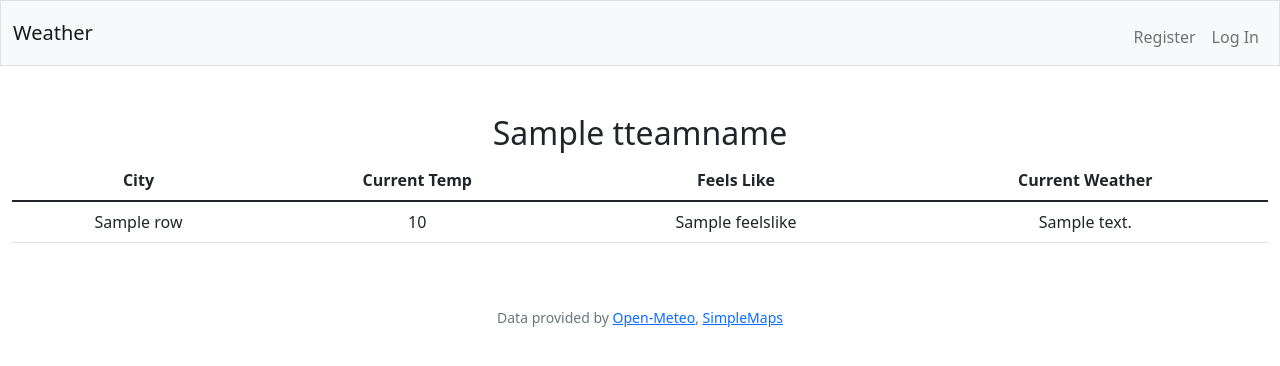
After one commit to tedphillips22/weathergame, a Flask app: template build1/templates/team.html in a window 1280 px wide. The commit adds this page. Shown: the top 366 px of the page. Run offline with Flask 2, Linux system fonts and the light colour scheme; the template is opened without the code that fills it: most values are stand-ins (such as "Sample title", 1, 10 or a date in 2020); some libraries are stand-ins or nearby versions.

Commit message:
added league pages and team pages

```diff
--- a/build1/TODO.txt
+++ b/build1/TODO.txt
@@ -2,11 +2,12 @@
 
 -League invites
 -Should league codes be hashed/secure?
--Address repeated teams in leagues (see Draft)
+-Address repeated cities in leagues (see Draft)
 
--team builder: autocomplete from list, but not from previous entries
 -check for team name dupes when creating teams
 
 -Finalize game setup
 
+-Schedule scoring API pull (crontab / cron)
+
 -Draft
--- a/build1/app.py
+++ b/build1/app.py
@@ -45,10 +45,11 @@ def get_current_weather(cityid):
 
     return(weatherdict)
 
-def message(message):
+def message(message, errorval):
     """Render message to user."""
-
-    return render_template("message.html", message=message)
+    # errorval = 1 includes back button
+    # 0 for no button
+    return render_template("message.html", message=message, errorval = errorval)
 
 def namecheck(city):
     namecheck = db.execute("SELECT count(*) FROM cities WHERE city_state = ?", city)[0]['count(*)']
@@ -78,18 +79,18 @@ def login():
 
         # Ensure username was submitted
         if not request.form.get("username"):
-            return message("must provide username")
+            return message("must provide username", 1)
 
         # Ensure password was submitted
         elif not request.form.get("password"):
-            return message("must provide password")
+            return message("must provide password", 1)
 
         # Query database for username
         rows = db.execute("SELECT * FROM users WHERE username = ?", request.form.get("username"))
 
         # Ensure username exists and password is correct
         if len(rows) != 1 or not check_password_hash(rows[0]["hash"], request.form.get("password")):
-            return message("invalid username and/or password")
+            return message("invalid username and/or password", 1)
 
         # Remember which user has logged in
         session["userid"] = rows[0]["id"]
@@ -123,7 +124,7 @@ def register():
         password = request.form.get("password")
         confirmation = request.form.get("confirmation")
         if password != confirmation:
-            return message("Passwords don't match")
+            return message("Passwords don't match", 1)
 
         else:
             hash = generate_password_hash(password)
@@ -146,17 +147,17 @@ def maketeam():
 
         city1 = request.form.get("city1")
         if namecheck(city1) == 0:
-            return message("Some cities not found. Please use autocomplete and fill in all the blanks.")
+            return message("Some cities not found. Please use autocomplete and fill in all the blanks.", 1)
         city1id = citycheck(city1)
 
         city2 = request.form.get("city2")
         if namecheck(city2) == 0:
-            return message("Some cities not found. Please use autocomplete and fill in all the blanks.")
+            return message("Some cities not found. Please use autocomplete and fill in all the blanks.", 1)
         city2id = citycheck(city2)
 
         city3 = request.form.get("city3")
         if namecheck(city3) == 0:
-            return message("Some cities not found. Please use autocomplete and fill in all the blanks.")
+            return message("Some cities not found. Please use autocomplete and fill in all the blanks.", 1)
         city3id = citycheck(city3)
 
         db.execute("INSERT INTO teams (userid, teamname) VALUES (?, ?)", userid, teamname)
@@ -165,7 +166,7 @@ def maketeam():
         db.execute("INSERT INTO teamcities (teamid, cityid) VALUES (?, ?)", teamid, city2id)
         db.execute("INSERT INTO teamcities (teamid, cityid) VALUES (?, ?)", teamid, city3id)
 
-        return message('Team named "{0}" created'.format(teamname))
+        return message('Team named "{0}" created'.format(teamname), 0)
 
     else:
         cities = db.execute("SELECT city_state FROM cities")
@@ -235,22 +236,25 @@ def myteams():
 def makeleague():
     if request.method == "POST":
         leaguename = request.form.get("leaguename")
-        #check for dupes
+        leaguecheck = db.execute("SELECT count(*) FROM leagues WHERE leaguename LIKE (?)", leaguename)
+        if leaguecheck != 0:
+            return message("League name taken. Please try another name.", 1)
+
         code = request.form.get("code")
 
         userid = session["userid"]
 
         db.execute("INSERT INTO leagues (leaguename, founderid, code) VALUES (?, ?, ?)", leaguename, userid, code)
 
-        return message('League called "{0}" created'.format(leaguename))
+        return message('League called "{0}" created'.format(leaguename), 0)
 
 
     else:
         return render_template("makeleague.html")
 
-@app.route("/leagues")
+@app.route("/myleagues")
 @login_required
-def leagues():
+def myleagues():
     userid = session["userid"]
 
     leagueidsdict = db.execute('SELECT leagueid FROM leaguemembers WHERE userid = (?)', userid)
@@ -268,12 +272,14 @@ def leagues():
     leaguedict = []
     counter = 0
     for id in leagueids:
-        leaguename = db.execute("SELECT leaguename FROM leagues WHERE id = (?)", leagueids[counter])
-        leaguedict.append({'leaguename' : leaguename, 'leagueid' : leagueids[counter]})
+        leaguename = db.execute("SELECT leaguename FROM leagues WHERE id = (?)", leagueids[counter])[0]["leaguename"]
+        teamid = db.execute("SELECT teamid FROM leaguemembers WHERE userid = (?) AND leagueid = (?)", userid, leagueids[counter])[0]['teamid']
+        teamname = db.execute("SELECT teamname FROM teams WHERE id = (?)", teamid)[0]['teamname']
+        leaguedict.append({'leaguename' : leaguename, 'leagueid' : leagueids[counter], 'teamname': teamname})
         counter += 1
 
 
-    return render_template("leagues.html", leaguedict = leaguedict)
+    return render_template("myleagues.html", leaguedict = leaguedict)
 
 @app.route("/joinleague", methods = ["POST", "GET"])
 @login_required
@@ -286,16 +292,22 @@ def joinleague():
         #check if leaguename provided by user exists
         leaguecheck = db.execute("SELECT count(*) FROM leagues WHERE leaguename LIKE (?)", leaguegiven)
         if leaguecheck == 0:
-            return message("League not found")
+            return message("League not found", 1)
+
+        leagueid = db.execute("SELECT id FROM leagues WHERE leaguename LIKE (?)", leaguegiven)[0]["id"]
+
+        membercheck = db.execute("SELECT count(*) FROM leaguemembers WHERE userid = (?) AND leagueid = (?)", userid, leagueid)
+        if membercheck != 0:
+            return message("Can't join a league more than once.", 1)
 
         #check passcode
         codegiven = request.form.get("code")
         leaguecode = db.execute("SELECT code FROM leagues WHERE leaguename LIKE (?)", leaguegiven)[0]["code"]
 
         if leaguecode != codegiven:
-            return message("Passcode incorrect")
+            return message("Passcode incorrect", 1)
 
-        leagueid = db.execute("SELECT id FROM leagues WHERE leaguename LIKE (?)", leaguegiven)[0]["id"]
+
         teamname = request.form.get("teamname")
         print(teamname)
         teamiddict = db.execute("SELECT id FROM teams WHERE teamname = (?) AND userid = (?)", teamname, userid)
@@ -306,7 +318,7 @@ def joinleague():
 
         db.execute("INSERT INTO leaguemembers (userid, leagueid, teamid) VALUES (?, ?, ?)", userid, leagueid, teamid)
 
-        return message('Successfully joined league called "{0}".'.format(leaguegiven))
+        return message('Successfully joined league called "{0}".'.format(leaguegiven), 0)
 
 
 
@@ -314,5 +326,56 @@ def joinleague():
         userid = session["userid"]
         userteams = db.execute("SELECT teamname FROM teams WHERE userid = (?)", userid)
         if len(userteams) == 0:
-            return message("You must create at least one team before joining a league")
+            return message("You must create at least one team before joining a league", 1)
         return render_template("joinleague.html", userteams = userteams)
+
+@app.route("/league/<leaguename>")
+@login_required
+def leaguepage(leaguename):
+    leagueid = db.execute("SELECT id FROM leagues WHERE leaguename LIKE (?)", leaguename)[0]['id']
+
+    lleaguename = db.execute("SELECT leaguename FROM leagues WHERE id = (?)", leagueid)[0]['leaguename']
+
+    teamsdict = db.execute("SELECT teamid FROM leaguemembers WHERE leagueid = (?)", leagueid)
+
+    #loop through dict of team IDS and generate list of teams & owners
+    counter = 0
+    leaguelist = []
+    for row in teamsdict:
+        teamname = (db.execute("SELECT teamname FROM teams WHERE id = (?)", teamsdict[counter]["teamid"])[0]['teamname'])
+        useridtemp = db.execute("SELECT userid FROM teams WHERE id = (?)", teamsdict[counter]["teamid"])[0]['userid']
+        username = db.execute("SELECT username FROM users WHERE id = (?)", useridtemp)[0]['username']
+
+        leaguelist.append({'teamname' : teamname, 'username' : username})
+
+    return render_template("league.html", lleaguename = lleaguename, leaguelist = leaguelist)
+
+
+@app.route("/team/<teamname>")
+@login_required
+def teampage(teamname):
+    teamid = db.execute("SELECT id FROM teams WHERE teamname LIKE (?)", teamname)[0]['id']
+
+    tteamname = db.execute("SELECT teamname FROM teams WHERE id = (?)", teamid)[0]['teamname']
+
+    citiesdict = db.execute("SELECT cityid FROM teamcities WHERE teamid = (?)", teamid)
+
+    #loop through dict of city IDS and generate list of cities
+    counter = 0
+    citylist = []
+    for row in citiesdict:
+        cityid = citiesdict[counter]['cityid']
+        cityname = db.execute("SELECT city FROM cities WHERE id = (?)", cityid)[0]['city']
+
+        # query API for weather info and add to citylist
+        weathertemp = get_current_weather(cityid)
+
+        temperature = weathertemp['hourly']['temperature_2m'][0]
+        feelslike = weathertemp['hourly']['apparent_temperature'][0]
+        weathercode = weathertemp['hourly']['weathercode'][0]
+        weatherdesc = db.execute("SELECT description FROM weathercodes WHERE code = ?", weathercode)[0]['description']
+
+        citylist.append({'cityname' : cityname, 'temperature' : temperature, 'feelslike' : feelslike, 'weatherdesc' : weatherdesc})
+        counter += 1
+
+    return render_template("team.html", tteamname = tteamname, citylist = citylist)
--- a/build1/templates/index.html
+++ b/build1/templates/index.html
@@ -14,7 +14,7 @@
     <button><a class="nav-link" href="/makeleague">Make a League</a></button>
     <br>
     <br>
-    <button><a class="nav-link" href="/leagues">My Leagues</a></button>
+    <button><a class="nav-link" href="/myleagues">My Leagues</a></button>
     <br>
     <br>
 {% endblock %}
--- a/build1/templates/layout.html
+++ b/build1/templates/layout.html
@@ -29,9 +29,9 @@
                     <span class="navbar-toggler-icon"></span>
                 </button>
                 <div class="collapse navbar-collapse" id="navbar">
-                    {% if session["user_id"] %}
+                    {% if session["userid"] %}
                         <ul class="navbar-nav me-auto mt-2">
-                            <li class="nav-item"><a class="nav-link" href="/quote">Dashboard</a></li>
+                            <li class="nav-item"><a class="nav-link" href="/">Dashboard</a></li>
                         </ul>
                         <ul class="navbar-nav ms-auto mt-2">
                             <li class="nav-item"><a class="nav-link" href="/logout">Log Out</a></li>
--- a/build1/templates/maketeam.html
+++ b/build1/templates/maketeam.html
@@ -11,13 +11,13 @@
             <input type="text" id="teamname" class="form-control mx-auto w-auto" name="teamname" required>
             <br>
             <label for="city1">City 1</label>
-            <input type="text" id="city1" name="city1" class="form-control mx-auto w-auto" list="cities-list" required>
+            <input type="text" id="city1" name="city1" class="form-control mx-auto w-auto" list="cities-list" required autocomplete="off">
             <br>
             <label for="city2">City 2</label>
-            <input type="text" id="city2" name="city2" class="form-control mx-auto w-auto" list="cities-list" required>
+            <input type="text" id="city2" name="city2" class="form-control mx-auto w-auto" list="cities-list" required autocomplete="off">
             <br>
             <label for="city3">City 3</label>
-            <input type="text" id="city3" name="city3" class="form-control mx-auto w-auto" list="cities-list" required>
+            <input type="text" id="city3" name="city3" class="form-control mx-auto w-auto" list="cities-list" required autocomplete="off">
             <br>
             <button type="submit">Submit</button>
             <datalist id="cities-list">
--- a/build1/templates/message.html
+++ b/build1/templates/message.html
@@ -5,7 +5,11 @@
 {% endblock %}
 
 {% block main %}
+
     <p>{{ message }}</p>
+    {% if errorval == 1 %}
     <button onclick="history.back()"><a class="nav-link">Go Back</a></button>
+    {% endif %}
     <button><a class="nav-link" href="/">Go Home</a></button>
+
 {% endblock %}
--- /dev/null
+++ b/build1/templates/team.html
@@ -0,0 +1,29 @@
+{% extends "layout.html" %}
+
+{% block title %}
+    {{ tteamname }}
+{% endblock %}
+
+{% block main %}
+    <h2>{{ tteamname }}</h2>
+    <table class="table">
+        <thead>
+            <tr>
+                <th>City</th>
+                <th>Current Temp</th>
+                <th>Feels Like</th>
+                <th>Current Weather</th>
+            </tr>
+        </thead>
+        <tbody>
+            {% for row in citylist %}
+            <tr>
+                <td>{{ row['cityname'] }}</td>
+                <td>{{ row['temperature'] }}</td>
+                <td>{{ row['feelslike'] }}</td>
+                <td>{{ row['weatherdesc'] }}</td>
+            </tr>
+            {% endfor %}
+        </tbody>
+    </table>
+{% endblock %}
```
Also changed, not shown: build1/templates/league.html (renamed from build1/templates/leagues.html, +6 -4 lines), build1/templates/myleagues.html (added, +24 -0 lines), build1/weather.db, 1 other file.
